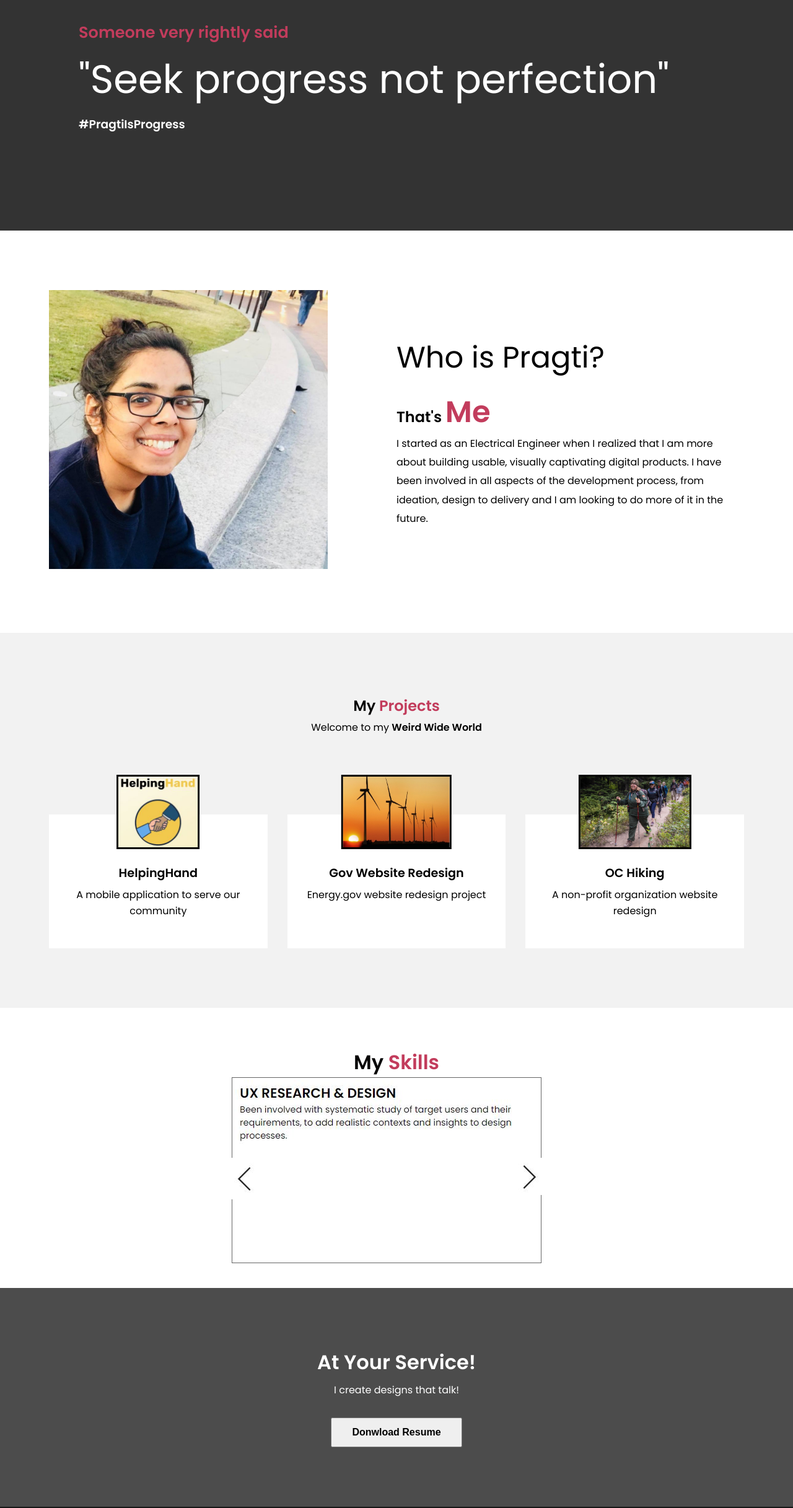
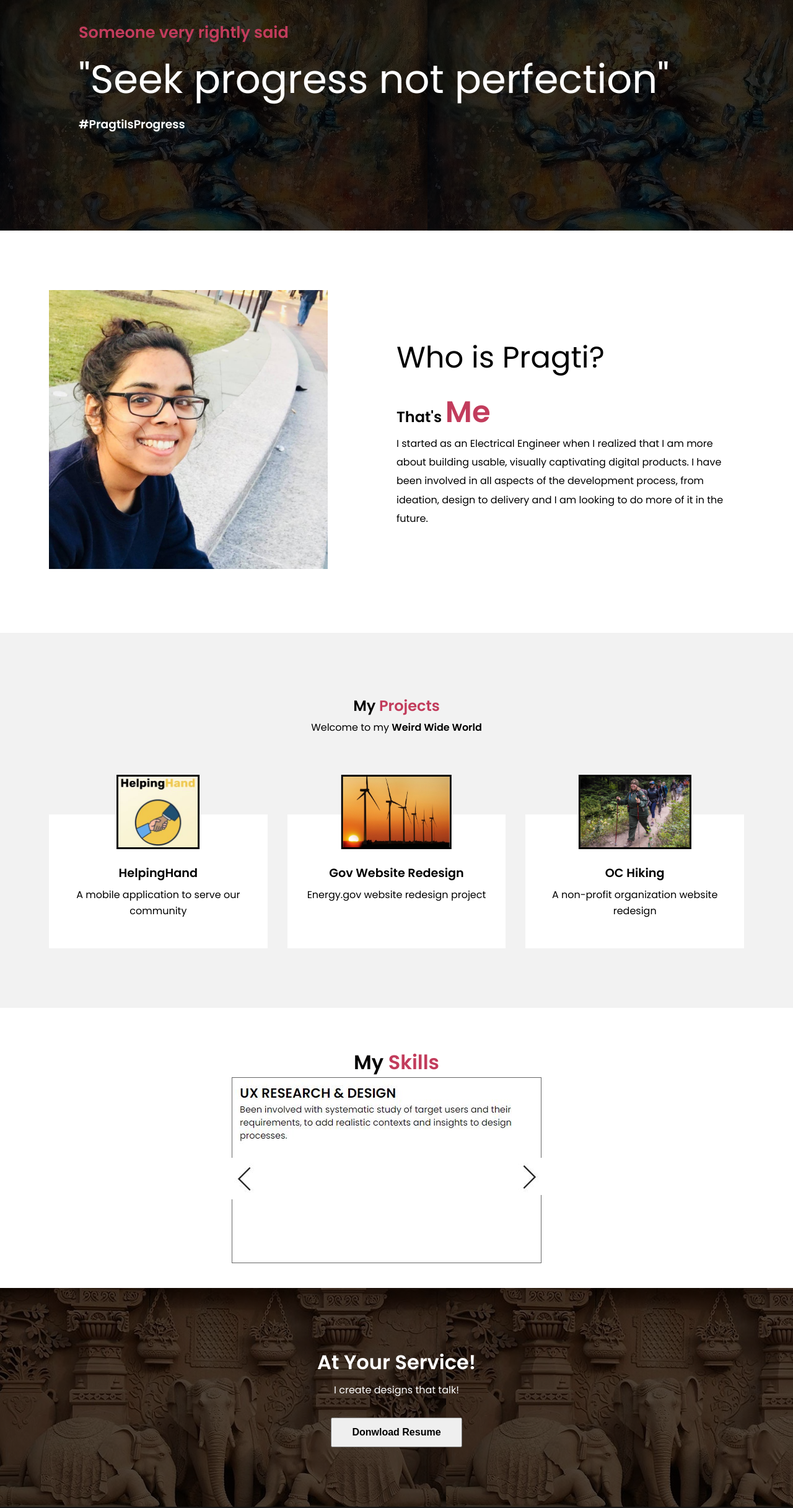
Before and after one commit to bootcamppragti/HW19_Again, a plain HTML site: page index.html in a window 1280 px wide. Shown: the part 128-2561 px from the top of the page at 62% size. Drawn offline with nearby package versions, Linux system fonts and the light colour scheme; the site is published under a folder, as on GitHub Pages, so addresses that start at the root find nothing.

Commit message:
Background_Images

```diff
--- a/CSS/style.css
+++ b/CSS/style.css
@@ -22,7 +22,7 @@ body{
 
 
 
-header { background: linear-gradient(rgba(0,0,0,0.8),rgba(0,0,0,0.8)),url(/images/nat.jpg);
+header { background: linear-gradient(rgba(0,0,0,0.8),rgba(0,0,0,0.8)),url(../images/nat.jpg);
 height: 500px;}
 
 .container{
@@ -199,7 +199,7 @@ footer{
 
 section.freelancer{
   text-align:center;
-  background:linear-gradient(rgba(0,0,0,0.7),rgba(0,0,0,0.7)),url(/images/section.jpg);
+  background:linear-gradient(rgba(0,0,0,0.7),rgba(0,0,0,0.7)),url(../images/section.jpg);
   color:var(--pure);
   padding-bottom:6rem;
 
```
